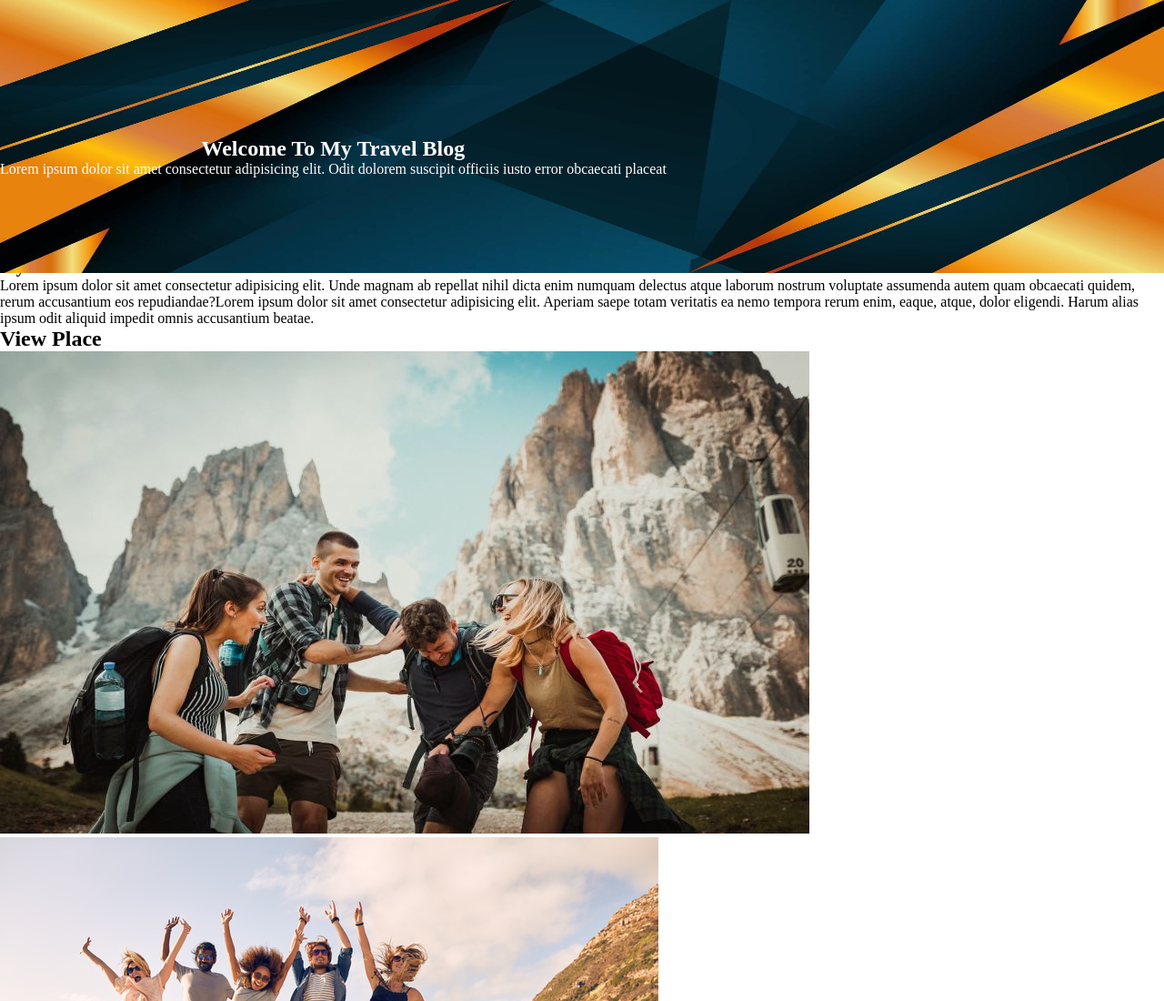
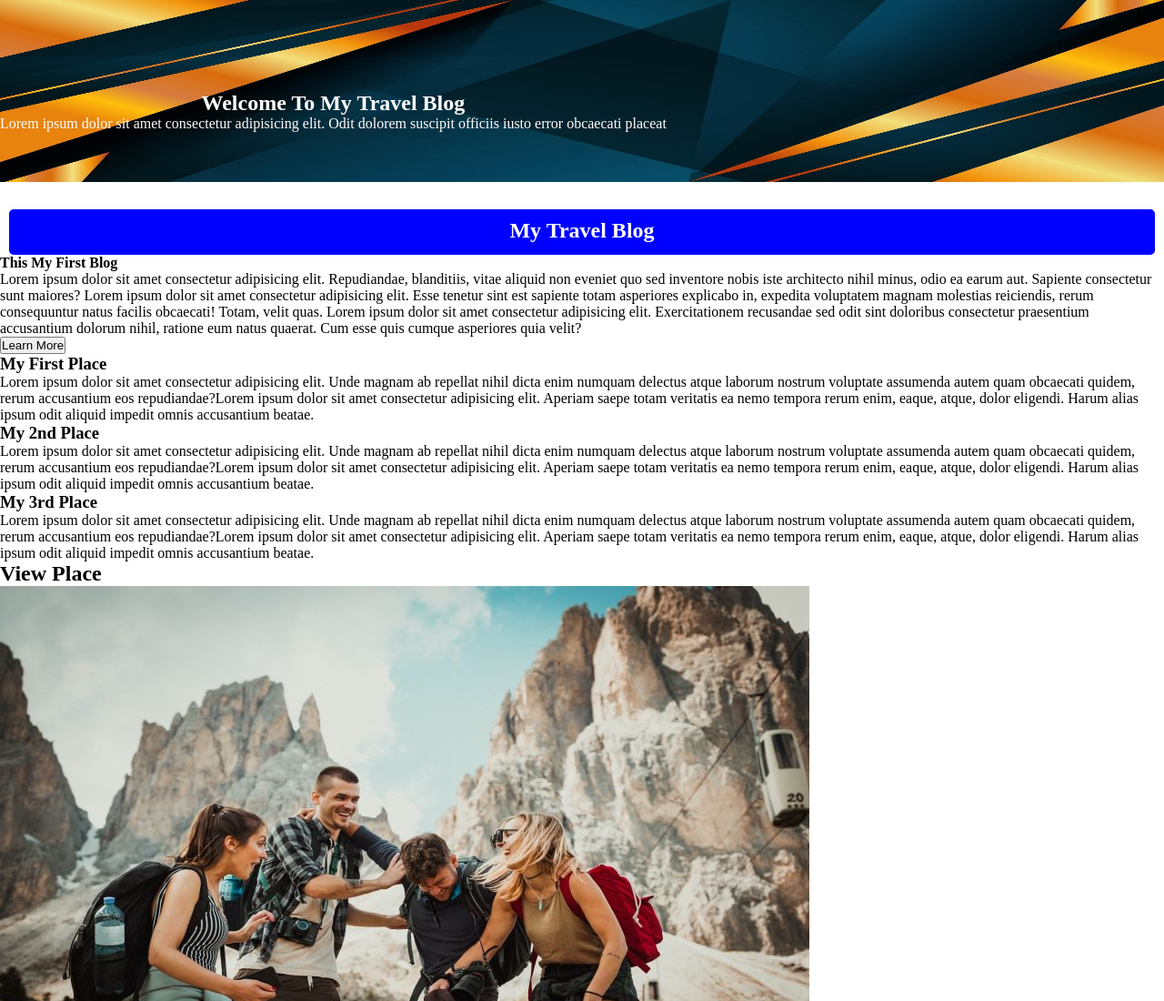
Before and after one commit to Shafiq0047/my-first-github-repo, a plain HTML site: page index.html in a window 1280 px wide. Shown: the top 1100 px of the page at 91% size. Drawn offline with Linux system fonts and the light colour scheme.

Commit message:
2nd part kaj hoise

```diff
--- a/index.html
+++ b/index.html
@@ -17,8 +17,11 @@
        </div>
 
     </div>
-    <div>
-        <h3>My Travel Blog</h3>
+    <div class="second-part">
+        <h2>My Travel Blog</h2>
+    </div>
+    <div class="second-part-des">
+
         <h4>
             This My First Blog
         </h4>
--- a/style.css
+++ b/style.css
@@ -3,13 +3,13 @@
     padding: 0;
 }
 .header-img{
-    position: absolute;
+    position: relative;
     width: 100%;
     margin: auto;
 }
 .header-img img{
     width: 100%;
-    height: 300px;
+    height: 200px;
     display: block;
 }
 .text-overlay{
@@ -19,3 +19,19 @@
     text-align: center;
 
 }
+.second-part{
+    background-color: blue;
+    margin-top: 30px;
+    margin-left: 10px;
+    margin-right: 10px;
+    text-align: center;
+    color: white;
+    height: 50px;
+    border-radius: 5px;
+}
+.second-part h2{
+    padding-top: 10px;
+}
+.second-part-des{
+
+}
```
